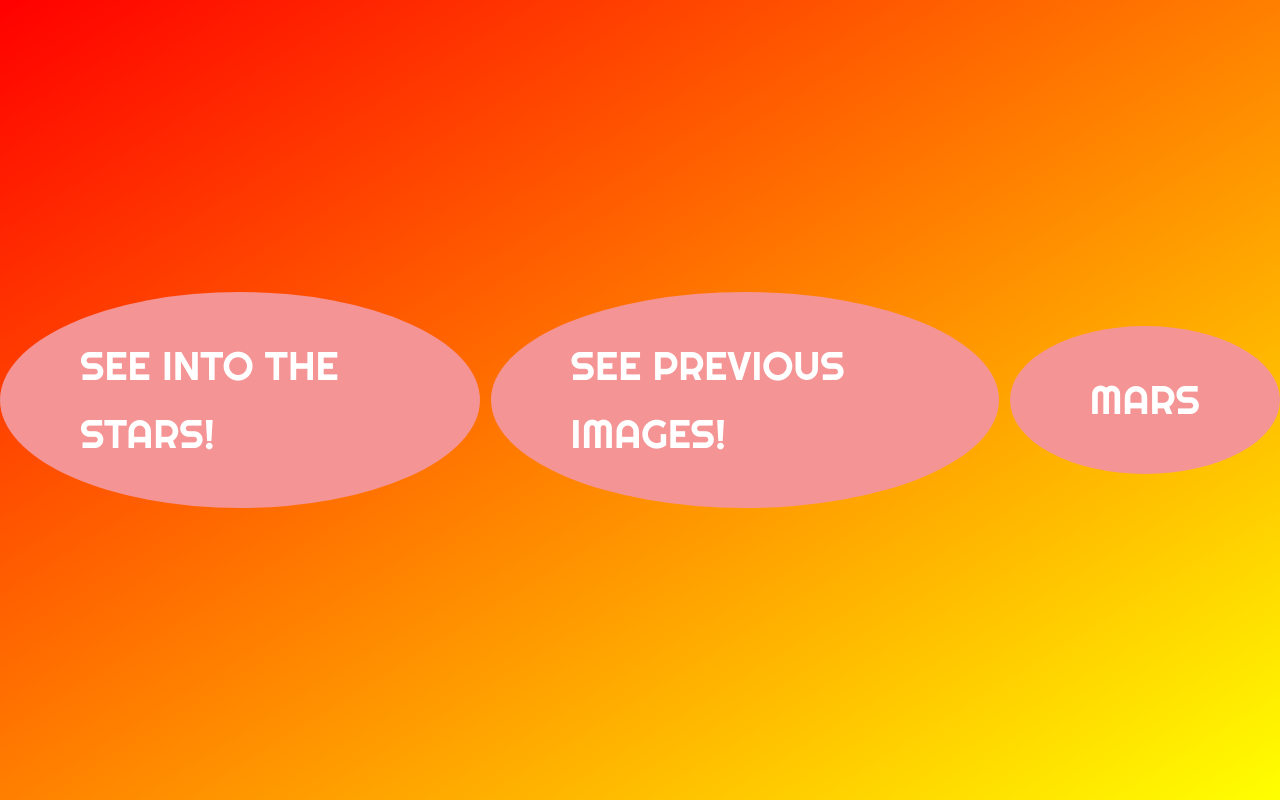
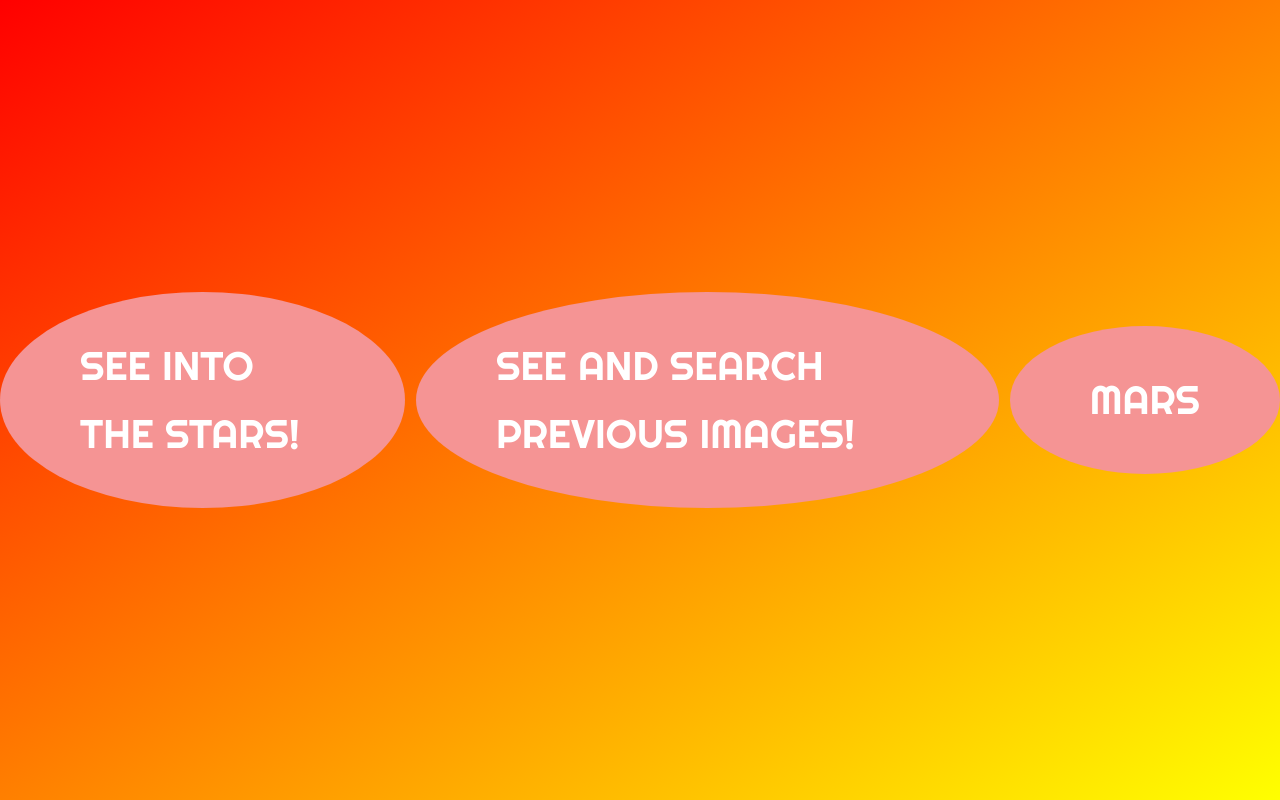
Before and after one commit to norikokono/nasa-api-app, a React (Create React App) app: page / in a window 1280 px wide. Built offline with nearby package versions, Linux system fonts and the light colour scheme; no server answers.

Commit message:
modified navbar content

```diff
--- a/src/components/Home/Home.js
+++ b/src/components/Home/Home.js
@@ -7,7 +7,7 @@ export default function Home() {
   return (
     <div className="home">
       <Link className="home-link" to="/apod">See into the stars!</Link>&nbsp;&nbsp;
-      <Link className="home-link" to="/past">See previous images!</Link>&nbsp;&nbsp;
+      <Link className="home-link" to="/past">See and search previous images!</Link>&nbsp;&nbsp;
       <Link className="home-link" to="/mars">Mars</Link>
     </div>
   );
--- a/src/components/Mars/Mars.css
+++ b/src/components/Mars/Mars.css
@@ -1,4 +1,4 @@
-main {
+main.mars {
     text-align: center;
     color: rgb(33, 126, 126);
 }
--- a/src/components/Mars/Mars.js
+++ b/src/components/Mars/Mars.js
@@ -6,7 +6,7 @@ import NavBar from "../NavBar";
 const apiKey = process.env.REACT_APP_NASA_KEY;
 
 const Mars = () => {
-  const [data, setData] = useState([])
+  const [data, setData] = useState([]);
 
   const handleFetch = async () => {
     const response = await fetch(`https://api.nasa.gov/mars-photos/api/v1/rovers/curiosity/photos?sol=1000&api_key=${apiKey}`, {
@@ -20,7 +20,7 @@ const Mars = () => {
   }
 
   return (
-    <main>
+    <main className="mars">
       <NavBar />
       <div className="mars-app">
         <h1>Mars rover images</h1>
```
